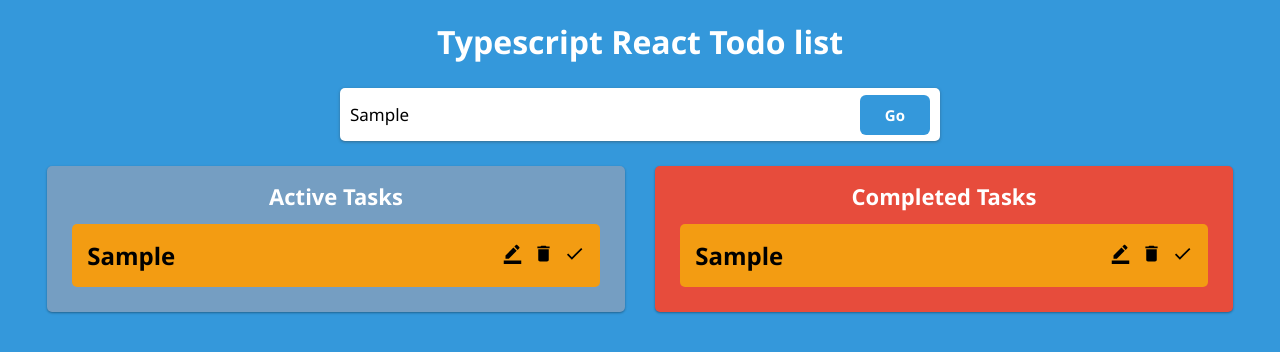
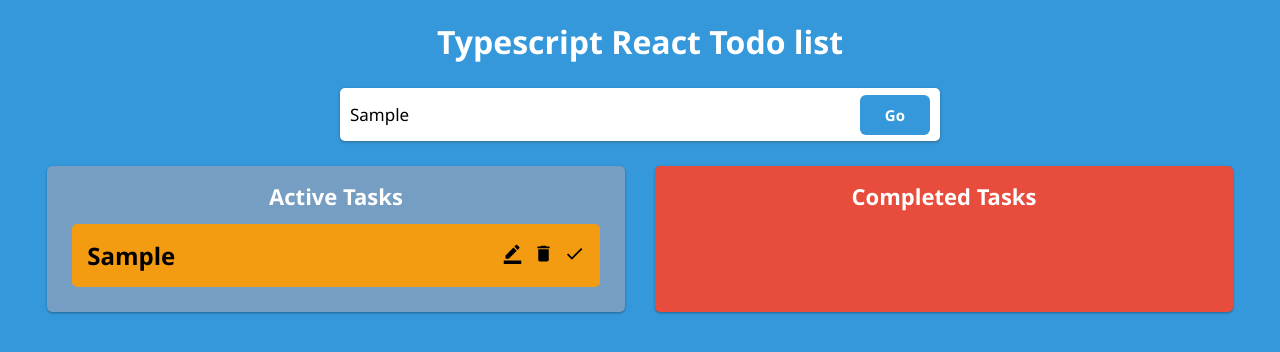
Before and after one commit to cedricheijlman/react-typescript-todolist, a React (Create React App) app: page / in a window 1280 px wide. Both pictures are taken after typing "Sample" into the empty fields and a click on the button "Go". Shown: the top 352 px of the page. Built offline with nearby package versions, Linux system fonts and the light colour scheme.

Commit message:
drag tasks

```diff
--- a/package.json
+++ b/package.json
@@ -15,6 +15,7 @@
     "@types/react": "^17.0.43",
     "@types/react-dom": "^17.0.14",
     "react": "^18.0.0",
+    "react-beautiful-dnd": "^13.1.0",
     "react-dom": "^18.0.0",
     "react-scripts": "5.0.0",
     "typescript": "^4.6.3",
@@ -43,5 +44,8 @@
       "last 1 firefox version",
       "last 1 safari version"
     ]
+  },
+  "devDependencies": {
+    "@types/react-beautiful-dnd": "^13.1.2"
   }
 }
--- a/src/App.tsx
+++ b/src/App.tsx
@@ -6,9 +6,12 @@
 import SingleTodo from "./components/SingleTodo";
 import TodoList from "./components/TodoList";
 
+import { DragDropContext } from "react-beautiful-dnd";
+
 const App: React.FC = () => {
   const [todo, setTodo] = useState<string>("");
   const [todos, setTodos] = useState<Todo[]>([]);
+  const [completedTodos, setCompletedTodos] = useState<Todo[]>([]);
 
   const handleAdd = (e: React.FormEvent) => {
     e.preventDefault();
@@ -21,11 +24,18 @@
   };
 
   return (
-    <div className="App">
-      <span className="header">Typescript React Todo list</span>
-      <InputField handleAdd={handleAdd} todo={todo} setTodo={setTodo} />
-      <TodoList todos={todos} setTodos={setTodos} />
-    </div>
+    <DragDropContext onDragEnd={() => {}}>
+      <div className="App">
+        <span className="header">Typescript React Todo list</span>
+        <InputField handleAdd={handleAdd} todo={todo} setTodo={setTodo} />
+        <TodoList
+          completedTodos={completedTodos}
+          setCompletedTodos={setCompletedTodos}
+          todos={todos}
+          setTodos={setTodos}
+        />
+      </div>
+    </DragDropContext>
   );
 };
 
--- a/src/components/SingleTodo.tsx
+++ b/src/components/SingleTodo.tsx
@@ -4,14 +4,16 @@
 import DeleteIcon from "@mui/icons-material/Delete";
 import DoneIcon from "@mui/icons-material/Done";
 import { Todo } from "./model";
+import { Draggable } from "react-beautiful-dnd";
 
 interface SingleTodoProps {
   todo: Todo;
+  index: number;
   todos: Todo[];
   setTodos: React.Dispatch<React.SetStateAction<Todo[]>>;
 }
 
-const SingleTodo = ({ todo, todos, setTodos }: SingleTodoProps) => {
+const SingleTodo = ({ todo, todos, setTodos, index }: SingleTodoProps) => {
   const [edit, setEdit] = useState<boolean>(false);
   const [taskTodo, setTaskTodo] = useState<string>(todo.todo);
 
@@ -50,7 +52,15 @@
   }, [edit]);
 
   return (
-    <form onSubmit={(e) => handleEdit(e, todo.id)} className="singleTodo">
+    <Draggable draggableId={todo.id.toString()} index={index}>
+      {(provided) => (
+        <form
+          onSubmit={(e) => handleEdit(e, todo.id)}
+          className="singleTodo"
+          {...provided.dragHandleProps}
+          {...provided.draggableProps}
+          ref={provided.innerRef}
+        >
           {edit ? (
             <input
               ref={inputRef}
@@ -90,6 +100,8 @@
             </span>
           </div>
         </form>
+      )}
+    </Draggable>
   );
 };
 
--- a/src/components/TodoList.tsx
+++ b/src/components/TodoList.tsx
@@ -1,4 +1,5 @@
 import React from "react";
+import { Droppable } from "react-beautiful-dnd";
 import { Todo } from "./model";
 import SingleTodo from "./SingleTodo";
 import "./SingleTodo.css";
@@ -6,12 +7,25 @@
 interface Props {
   todos: Todo[];
   setTodos: React.Dispatch<React.SetStateAction<Todo[]>>;
+  completedTodos: Todo[];
+  setCompletedTodos: React.Dispatch<React.SetStateAction<Todo[]>>;
 }
 
-const TodoList: React.FC<Props> = ({ todos, setTodos }) => {
+const TodoList: React.FC<Props> = ({
+  todos,
+  setTodos,
+  completedTodos,
+  setCompletedTodos,
+}) => {
   return (
     <div className="allTodos">
-      <div className="allTodos__activeTasks">
+      <Droppable droppableId="TodosList">
+        {(provided) => (
+          <div
+            className="allTodos__activeTasks"
+            ref={provided.innerRef}
+            {...provided.droppableProps}
+          >
             <span className="allTodos__headerText">Active Tasks</span>
             {todos?.map((todo, index) => {
               return (
@@ -20,23 +34,35 @@
                   todo={todo}
                   todos={todos}
                   setTodos={setTodos}
+                  index={index}
                 />
               );
             })}
           </div>
-      <div className="allTodos__completedTasks">
+        )}
+      </Droppable>
+      <Droppable droppableId="CompletedTodos">
+        {(provided) => (
+          <div
+            className="allTodos__completedTasks"
+            ref={provided.innerRef}
+            {...provided.droppableProps}
+          >
             <span className="allTodos__headerText">Completed Tasks</span>
-        {todos?.map((todo, index) => {
+            {completedTodos?.map((todo, index) => {
               return (
                 <SingleTodo
                   key={index}
                   todo={todo}
-              todos={todos}
-              setTodos={setTodos}
+                  todos={completedTodos}
+                  setTodos={setCompletedTodos}
+                  index={index}
                 />
               );
             })}
           </div>
+        )}
+      </Droppable>
     </div>
   );
 };
```
Also changed, not shown: 1 other file (tests, documents, lock files or other folders). Lines whose indentation alone changed are shown as unchanged.
